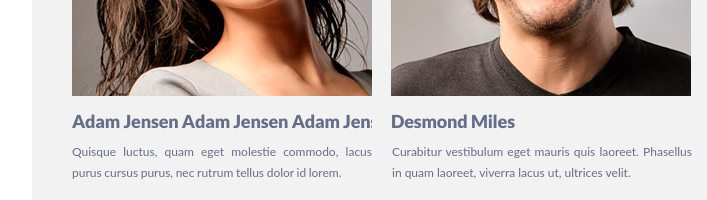
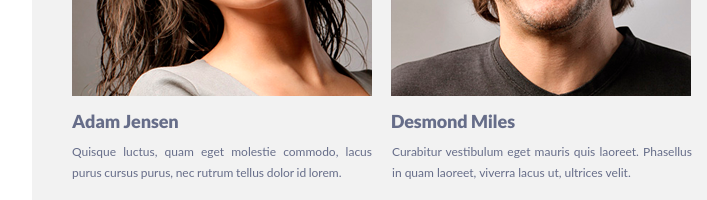
Before and after one commit to Krudda/singolo, a plain HTML site: page singolo2.html in a window 1280 px wide. Shown: the part 1293-1493 px from the top of the page, 98-805 px from the left. Drawn offline with Linux system fonts and the light colour scheme.

Commit message:
fix: deleted looooong employee name

```diff
--- a/singolo2.html
+++ b/singolo2.html
@@ -83,11 +83,6 @@
                                                         <div class="employee-desc">
                                                                 <h3  class = "employee-name">
                                                                         Adam Jensen
-                                                                        Adam Jensen
-                                                                        Adam Jensen
-                                                                        Adam Jensen
-                                                                        Adam Jensen
-                                                                        Adam Jensen
                                                                 </h3>
                                                                 <p class = "minimized-spacing">
                                                                         Quisque luctus, quam eget molestie commodo, lacus purus
```
